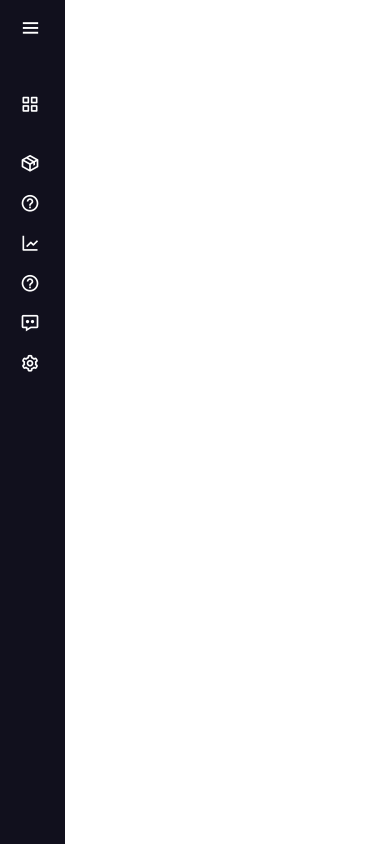
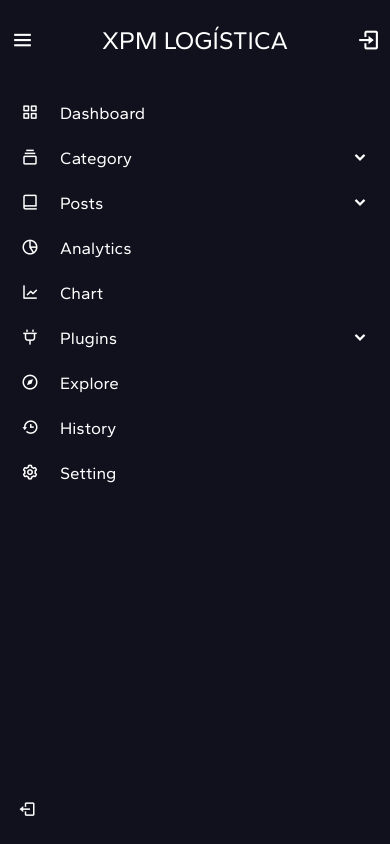
Before and after one commit to jmarcos16/modelo-sidebar, a plain HTML site: page index.html in a window 390 px wide. Drawn offline with nearby package versions, Linux system fonts and the light colour scheme.

Commit message:
mudanças de layout

```diff
--- a/asset/css/style.css
+++ b/asset/css/style.css
@@ -1,201 +1,382 @@
 @import url('https://fonts.googleapis.com/css2?family=Gantari:wght@100;200;300;400;500;600;700;800;900&display=swap');
 
+
 :root {
-  --bg--primary--color: #11101D;
-  --default--color: #fff;
-  --blue--color: #155db1;
-  --hover--color: #1D1B31;
-
-  --transition-config: all 0.4s ease;
-
+  --width--sidebar: 240px;
+  --width--closed: 60px;
+  --primary--font: 20px;
+  --transition--config: all 0.4s ease;
+  --bg--color: #11101d;
 }
 
+
 * {
+  margin: 0;
+  padding: 0;
+  box-sizing: border-box;
   font-family: 'Gantari', sans-serif;
-}
-
-a {
-  text-decoration: none;
-  color: var(--default--color);
-}
-
-li {
-  list-style: none;
-}
-
-main {
-  position: absolute;
-  top: 0;
-  left: 240px;
-  height: 100%;
-  width: calc(100% - 240px);
-  transition: var(--transition-config);
-}
-
-.sidebar.close~main {
-  left: 65px;
 }
 
 .sidebar {
   position: fixed;
   top: 0;
   left: 0;
-  background: var(--bg--primary--color);
-  color: var(--default--color);
   height: 100%;
-  width: 240px;
-  transition: var(--transition-config);
+  width: var(--width--sidebar);
+  background: #11101d;
+  z-index: 100;
+  transition: var(--transition--config);
 }
 
 .sidebar.close {
-  width: 65px;
+  width: var(--width--closed);
 }
 
-/* LOGO DETAILS */
+.sidebar .logo-details {
+  display: flex;
+  color: #fff;
+  width: 100%;
+  display: flex;
+  text-align: center;
+  height: 40px;
+  justify-content: space-between;
+  padding: 10px;
+}
 
-.sidebar .logo {
+.sidebar .logo-details .logo-title {
   display: flex;
-  width: 100%;
+  align-items: center;
+  color: #fff;
+}
+
+.sidebar.close .logo-details .logo-title {
+  display: none;
+}
+
+.sidebar .logo-details .logo-title img {
+  margin: 0 5px;
+  margin-top: 10px;
+}
+
+.sidebar .logo-details .logo-title span {
+  font-size: var(--primary--font);
+}
+
+.sidebar .logo-details i {
+  cursor: pointer;
+  font-size: 25px;
+  transition: var(--transition--config);
+}
+
+.sidebar.close .logo-details {
+  justify-content: center;
+}
+
+.sidebar .nav-links {
+  height: 100%;
+  padding: 30px 0 150px 0;
+  overflow: auto;
+}
+
+.sidebar.close .nav-links {
+  overflow: visible;
+}
+
+.sidebar .nav-links::-webkit-scrollbar {
+  display: none;
+}
+
+.sidebar .nav-links li {
+  position: relative;
+  list-style: none;
+  transition: var(--transition--config);
+}
+
+.sidebar .nav-links li:hover {
+  background: #1d1b31;
+}
+
+.sidebar .nav-links li .iocn-link {
+  display: flex;
   align-items: center;
   justify-content: space-between;
 }
 
-.sidebar.close .logo .logo-details {
-  opacity: 0;
+.sidebar.close .nav-links li .iocn-link {
+  display: block
 }
 
-.sidebar .logo>.logo-details {
-  width: 100%;
-  padding: 12px;
+.sidebar .nav-links li i {
+  height: 45px;
+  min-width: var(--width--closed);
+  text-align: center;
+  line-height: 45px;
+  color: #fff;
+  font-size: 18px;
+  cursor: pointer;
+  transition: var(--transition--config);
+}
+
+.sidebar .nav-links li.showMenu i.arrow {
+  transform: rotate(-180deg);
+}
+
+.sidebar.close .nav-links i.arrow {
+  display: none;
+}
+
+.sidebar .nav-links li a {
+  display: flex;
+  align-items: center;
+  text-decoration: none;
+}
+
+.sidebar .nav-links li a .link_name {
+  font-size: 17px;
+  font-weight: 400;
+  color: #fff;
+  transition: var(--transition--config);
+}
+
+.sidebar.close .nav-links li a .link_name {
+  opacity: 0;
+  pointer-events: none;
+}
+
+.sidebar .nav-links li .sub-menu {
+  padding: 6px 6px 14px 80px;
+  margin-top: -10px;
+  background: #1d1b31;
+  display: none;
+}
+
+.sidebar .nav-links li.showMenu .sub-menu {
+  display: block;
+}
+
+.sidebar .nav-links li .sub-menu a {
+  color: #fff;
+  font-size: 15px;
+  padding: 5px 0;
+  white-space: nowrap;
+  opacity: 0.6;
+  transition: var(--transition--config);
+}
+
+.sidebar .nav-links li .sub-menu a:hover {
+  opacity: 1;
+}
+
+.sidebar.close .nav-links li .sub-menu {
+  position: absolute;
+  left: 100%;
+  top: -10px;
+  margin-top: 0;
+  padding: 10px 20px;
+  border-radius: 0 6px 6px 0;
+  opacity: 0;
+  display: block;
+  pointer-events: none;
+  transition: 0s;
+}
+
+.sidebar.close .nav-links li:hover .sub-menu {
+  top: 0;
+  opacity: 1;
+  pointer-events: auto;
+  transition: all 0.4s ease;
+}
+
+.sidebar .nav-links li .sub-menu .link_name {
+  display: none;
+}
+
+.sidebar.close .nav-links li .sub-menu .link_name {
+  font-size: 18px;
+  opacity: 1;
+  display: block;
+}
+
+.sidebar .nav-links li .sub-menu.blank {
+  opacity: 1;
+  pointer-events: auto;
+  padding: 3px 20px 6px 16px;
+  opacity: 0;
+  pointer-events: none;
+}
+
+.sidebar .nav-links li:hover .sub-menu.blank {
+  top: 50%;
+  transform: translateY(-50%);
+}
+
+/* PROFILE DETAILS */
+
+.sidebar .profile-details {
+  position: fixed;
+  bottom: 0;
+  width: var(--width--sidebar);
+  display: flex;
+  align-items: center;
+  justify-content: space-between;
+  background: #1d1b31;
+  padding: 12px 0;
+  transition: var(--transition--config);
+}
+
+
+.sidebar.close .profile-details {
+  background: none;
+  display: block;
+  width: var(--width--closed);
+}
+
+.sidebar .profile-details .profile-content {
   display: flex;
   align-items: center;
 }
 
-.sidebar .logo>.logo-details>i {
-  font-size: 30px;
-  color: var(--blue--color);
-}
-
-.sidebar .logo>.logo-details>span {
-  margin: 0 5px;
-  font-weight: 400;
-  font-size: 18px;
-}
-
-.sidebar.close .logo>.logo-details>span {
-  font-size: 8px;
+.sidebar.close .profile-details .profile-content {
   display: none;
 }
 
-.sidebar .logo>i {
-  cursor: pointer;
-  font-size: 23px;
-  padding: 0 18px;
+.sidebar .profile-details img {
+  height: 52px;
+  width: 52px;
+  object-fit: cover;
+  border-radius: 50%;
+  margin: 0 6px 0 10px;
+  background: #1d1b31;
+  transition: var(--transition--config);
 }
 
-.sidebar.sidebar.close .logo>i {
-  transform: translateX(-90%);
+.sidebar.close .profile-details img {
+  padding: 10px;
 }
 
-.logo-details {
-  color: var(--default--color);
-}
-
-/* LIST SIDEBAR */
-
-.sidebar-list-details {
-  margin-top: 30px;
-  padding: 0;
-}
-
-.sidebar-list-details>li>a {
-  display: flex;
-  width: 100%;
-  height: 40px;
-  align-items: center;
-}
-
-.sidebar .sidebar-list-details .tag-list {
-  opacity: 0;
+.sidebar .profile-details .profile_name,
+.sidebar .profile-details .job {
+  color: #fff;
+  font-size: 18px;
+  font-weight: 500;
   white-space: nowrap;
 }
 
-.sidebar.close .sidebar-list-details li:hover .tag-list {
+.sidebar.close .profile-details i {
+  transform: translateX(-5%);
   opacity: 1;
-  margin-left: 20px;
-  padding: 10px;
-  width: 120px;
-  position: absolute;
-  background: var(--hover--color);
-  border-radius: 4px;
-  height: 20px;
-  transform: translateY(-100%);
-  z-index: 10;
-  pointer-events: none;
+  display: block;
 }
 
-.sidebar-list-details>.drop-itens>a {
-  justify-content: space-between;
-}
-
-.sidebar-list-details>.drop-itens>a>div {
-  display: flex;
-  align-items: center;
-}
-
-.sidebar-list-details>li>a:hover {
-  background: var(--hover--color);
-}
-
-.sidebar-list-details>.drop-itens>a>div>i {
-  margin: 0 20px;
-  font-size: 20px;
-}
-
-.sidebar.close .sidebar-list-details li span {
+.sidebar.close .profile-details .profile_name,
+.sidebar.close .profile-details .job {
   display: none;
 }
 
-.sidebar-list-details>li>a>i {
-  margin: 0 20px;
-  font-size: 20px;
+.sidebar .profile-details .job {
+  font-size: 12px;
 }
 
-.sidebar .sub-menu {
-  background: var(--hover--color);
-  color: rgb(206, 16, 16);
+/* MAIN CONTENT */
+
+main {
+  padding: 10px;
+  position: absolute;
+  left: var(--width--sidebar);
+  transition: var(--transition--config);
 }
 
-.sidebar .drop-itens.showMenu .sub-menu {
+.sidebar.close~main {
+  left: var(--width--closed);
+}
+
+
+.header-mobile {
   display: none;
 }
 
-.sidebar .drop-itens .arrow {
-  transform: rotate(180deg);
-  transition: var(--transition-config);
-}
 
-.sidebar .drop-itens.showMenu .arrow {
-  transform: rotate(0deg);
-}
+/* MOBILE ADAPTER */
 
-.sidebar .sub-menu li {
-  display: flex;
-  align-items: center;
-  width: 100%;
-}
 
-.sidebar .sub-menu li a {
-  width: 100%;
-  padding: 6px;
-  margin-left: 14px;
-  font-size: 16px;
-}
+@media (max-width: 600px) {
 
-.sidebar .sub-menu .link-name {
+
+  .sidebar .profile-details {
     display: none;
   }
 
-.sidebar .sub-menu li a:hover {
-  color: rgba(197, 197, 197, 0.747);
+  .sidebar {
+    display: none;
   }
+
+  .sidebar.close {
+    display: block;
+    width: 100%;
+    margin-top: 20px;
+  }
+
+  .sidebar .logo-details i {
+    display: none;
+  }
+
+  .sidebar.close .nav-links li a .link_name {
+    width: 100%;
+    opacity: 1;
+  }
+
+  .sidebar.close .nav-links li .iocn-link {
+    display: flex;
+  }
+
+  .sidebar.close .nav-links i.arrow {
+    display: block;
+  }
+
+
+  .sidebar.close .nav-links li .sub-menu {
+    position: initial;
+    opacity: 1;
+    padding: 6px 6px 14px 80px;
+    margin-top: -10px;
+    background: #1d1b31;
+    display: none;
+  }
+
+  .sidebar.close .nav-links li.showMenu .sub-menu {
+    display: block;
+  }
+
+  .sidebar.close .nav-links li .sub-menu .link_name {
+    display: none;
+  }
+
+
+  main {
+    left: 0;
+    top: 15px;
+  }
+
+
+  .header-mobile {
+    left: 0;
+    height: 80px;
+    position: fixed;
+    width: 100%;
+    display: flex;
+    align-items: center;
+    padding: 5px 10px;
+    justify-content: space-between;
+    background: var(--bg--color);
+    font-size: 25px;
+    z-index: 150;
+  }
+
+  .header-mobile i {
+    color: #fff;
+  }
+
+  .header-mobile span {
+    color: #fff;
+  }
+}
--- a/index.html
+++ b/index.html
@@ -1,111 +1,156 @@
 <!DOCTYPE html>
-<html lang="pt-br">
+<html lang="pt-br" dir="ltr">
 
 <head>
   <meta charset="UTF-8">
-  <meta http-equiv="X-UA-Compatible" content="IE=edge">
-  <meta name="viewport" content="width=device-width, initial-scale=1.0">
-  <title>Sidebar</title>
-  <!-- LOCAL CSS -->
-  <link rel="stylesheet" href="asset/css/style.css">
-  <!-- Boxicons CSS -->
-  <link href='https://unpkg.com/boxicons@2.1.2/css/boxicons.min.css' rel='stylesheet'>
+  <!--<title> Drop Down Sidebar Menu | CodingLab </title>-->
+  <link rel="stylesheet" href="/asset/css/style.css">
+  <!-- Boxiocns CDN Link -->
+  <link href='https://unpkg.com/boxicons@2.0.7/css/boxicons.min.css' rel='stylesheet'>
+  <meta name="viewport" content="width=device-width, initial-scale=1">
+
+
 </head>
 
 <body>
   <div class="sidebar close">
-    <div class="logo">
-      <a href="#" class="logo-details">
-        <i class='bx bxl-microsoft-teams'></i>
-        <span>TicketPlus</span>
+    <div class="logo-details">
+      <a class="logo-title">
+        <img src="/asset/img/logo-branco2.png" width="80px" alt="">
+        <!-- <span class="logo_name">Portal</span> -->
       </a>
       <i class='bx bx-menu'></i>
     </div>
-    <div class="sidebar-list">
-      <ul class="sidebar-list-details">
+    <ul class="nav-links">
       <li>
         <a href="#">
           <i class='bx bx-grid-alt'></i>
-            <span>Dashboard</span>
+          <span class="link_name">Dashboard</span>
         </a>
-          <ul>
+        <ul class="sub-menu blank">
+          <li><a class="link_name" href="#">Category</a></li>
+        </ul>
+      </li>
       <li>
-              <a class="tag-list">Dashboard</a>
+        <div class="iocn-link">
+          <a href="#">
+            <i class='bx bx-collection'></i>
+            <span class="link_name">Category</span>
+          </a>
+          <i class='bx bxs-chevron-down arrow'></i>
+        </div>
+        <ul class="sub-menu">
+          <li><a class="link_name" href="#">Category</a></li>
+          <li><a href="#">HTML & CSS</a></li>
+          <li><a href="#">JavaScript</a></li>
+          <li><a href="#">PHP & MySQL</a></li>
+        </ul>
       </li>
+      <li>
+        <div class="iocn-link">
+          <a href="#">
+            <i class='bx bx-book-alt'></i>
+            <span class="link_name">Posts</span>
+          </a>
+          <i class='bx bxs-chevron-down arrow'></i>
+        </div>
+        <ul class="sub-menu">
+          <li><a class="link_name" href="#">Posts</a></li>
+          <li><a href="#">Web Design</a></li>
+          <li><a href="#">Login Form</a></li>
+          <li><a href="#">Card Design</a></li>
         </ul>
       </li>
       <li>
         <a href="#">
-            <i class='bx bx-package'></i>
-            <span>interface</span>
+          <i class='bx bx-pie-chart-alt-2'></i>
+          <span class="link_name">Analytics</span>
         </a>
-        </li>
-        <li class="drop-itens showMenu">
-          <a href="#" class="teste">
-            <div>
-              <i class='bx bx-help-circle'></i>
-              <span>Help</span>
-            </div>
-            <i class="bx bxs-chevron-down arrow"></i>
-          </a>
-          <ul class="sub-menu">
-            <li>
-              <a class="link-name" href="#">Layouts</a>
-            </li>
-            <li>
-              <a href="#">Layouts</a>
-            </li>
-            <li>
-              <a href="#">Layouts</a>
-            </li>
+        <ul class="sub-menu blank">
+          <li><a class="link_name" href="#">Analytics</a></li>
         </ul>
       </li>
       <li>
         <a href="#">
           <i class='bx bx-line-chart'></i>
-            <span>Chart</span>
+          <span class="link_name">Chart</span>
         </a>
-        </li>
-        <li class="drop-itens showMenu">
-          <a href="#" class="teste">
-            <div>
-              <i class='bx bx-help-circle'></i>
-              <span>Help</span>
-            </div>
-            <i class="bx bxs-chevron-down arrow"></i>
-          </a>
-          <ul class="sub-menu">
-            <li>
-              <a class="link-name" href="#">Layouts</a>
+        <ul class="sub-menu blank">
+          <li><a class="link_name" href="#">Chart</a></li>
+        </ul>
       </li>
       <li>
-              <a href="#">Layouts</a>
-            </li>
-            <li>
-              <a href="#">Layouts</a>
-            </li>
+        <div class="iocn-link">
+          <a href="#">
+            <i class='bx bx-plug'></i>
+            <span class="link_name">Plugins</span>
+          </a>
+          <i class='bx bxs-chevron-down arrow'></i>
+        </div>
+        <ul class="sub-menu">
+          <li><a class="link_name" href="#">Plugins</a></li>
+          <li><a href="#">UI Face</a></li>
+          <li><a href="#">Pigments</a></li>
+          <li><a href="#">Box Icons</a></li>
         </ul>
       </li>
       <li>
         <a href="#">
-            <i class='bx bx-message-dots'></i>
-            <span>Notification</span>
+          <i class='bx bx-compass'></i>
+          <span class="link_name">Explore</span>
         </a>
+        <ul class="sub-menu blank">
+          <li><a class="link_name" href="#">Explore</a></li>
+        </ul>
+      </li>
+      <li>
+        <a href="#">
+          <i class='bx bx-history'></i>
+          <span class="link_name">History</span>
+        </a>
+        <ul class="sub-menu blank">
+          <li><a class="link_name" href="#">History</a></li>
+        </ul>
       </li>
       <li>
         <a href="#">
           <i class='bx bx-cog'></i>
-            <span>Settings</span>
+          <span class="link_name">Setting</span>
         </a>
+        <ul class="sub-menu blank">
+          <li><a class="link_name" href="#">Setting</a></li>
+        </ul>
+      </li>
+      <li>
+        <div class="profile-details">
+          <div class="profile-content">
+            <img src="asset/img/1632276959034.jpg" alt="profileImg">
+          </div>
+          <div class="name-job">
+            <div class="profile_name">Prem Shahi</div>
+            <div class="job">Web Desginer</div>
+          </div>
+          <i class='bx bx-log-out'></i>
+        </div>
       </li>
     </ul>
   </div>
-  </div>
+  <header class="header-mobile">
+    <i id="close-menu" class='bx bx-menu'></i>
+    <span>XPM LOGÍSTICA</span>
+    <i class='bx bx-log-in'></i>
+  </header>
   <main>
-
+    <p> Jose Marcos adfadwadw dadwadwadawdaw Jose Marcos adfadwadw dadwadwadawdaw Jose Marcos adfadwadw dadwadwadawdaw
+      Jose Marcos adfadwadw dadwadwadawdaw Jose Marcos adfadwadw dadwadwadawdaw</p>
   </main>
 
-  <script src="asset/js/script.js"></script>
+  <footer>
+
+  </footer>
+
+  <!-- Script Local -->
+  <script src="/asset/js/script.js" defer></script>
 </body>
 
 </html>
```
Also changed, not shown: asset/js/script.js (+10 -0 lines), asset/img/1632276959034.jpg (added), asset/img/logo-branco2.png (added), asset/img/logo.svg (added). Lines whose indentation alone changed are shown as unchanged.
